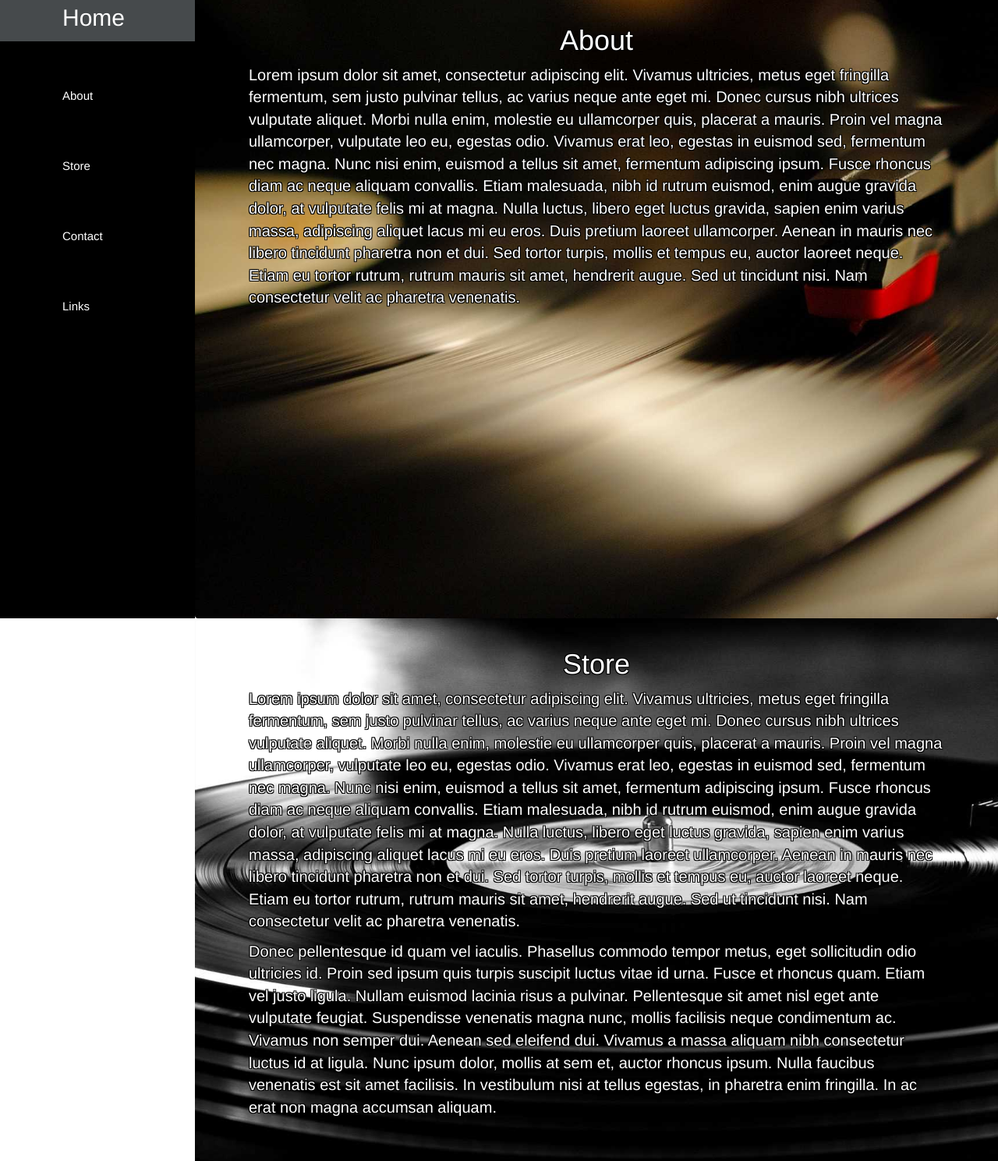
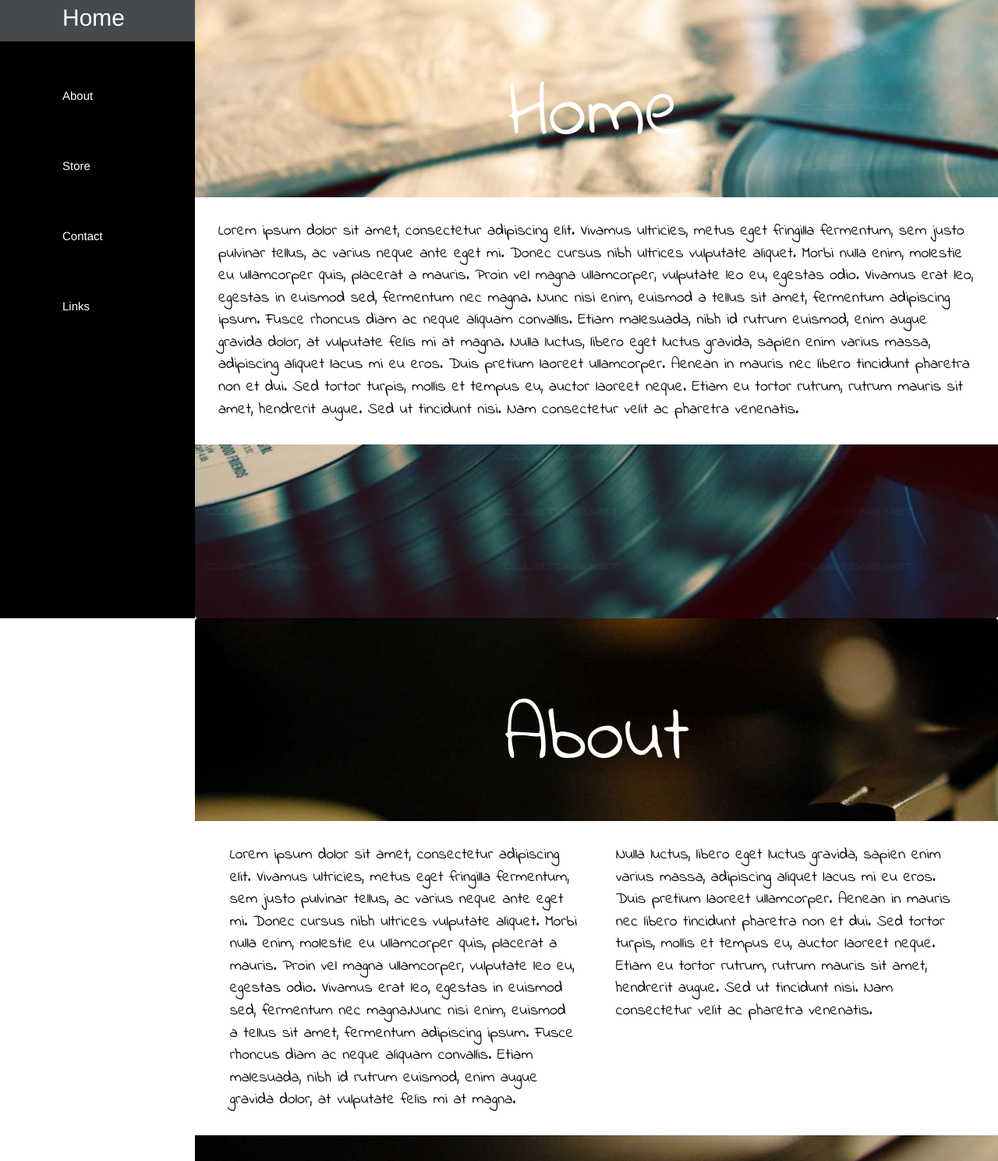
Before and after one commit to IAmLeEpic/Flipp-inspirerad-sida, a plain HTML site: page index.html in a window 1280 px wide. Shown: the part 7-1496 px from the top of the page at 78% size. Drawn offline with nearby package versions, Linux system fonts and the light colour scheme.

Commit message:
Smooth scrolling, Page redesign
Smooth scrolling when buttons are clicked in navbar, textbackground
added for more clarity, added new fonts to fit the site more, added
colums in the text content

```diff
--- a/index.html
+++ b/index.html
@@ -2,6 +2,8 @@
 <html>
 
 <head>
+
+	<script type="text/javascript" src="https://ajax.googleapis.com/ajax/libs/jquery/1.11.1/jquery.min.js"></script>
 
 	<!-- Latest compiled and minified CSS -->
 	<link rel="stylesheet" href="https://maxcdn.bootstrapcdn.com/bootstrap/3.3.7/css/bootstrap.min.css" integrity="sha384-BVYiiSIFeK1dGmJRAkycuHAHRg32OmUcww7on3RYdg4Va+PmSTsz/K68vbdEjh4u" crossorigin="anonymous">
@@ -15,7 +17,10 @@
 	<link rel="stylesheet" type="text/css" href="style.css">
 	<script type="text/javascript" src="script.js"></script>
 
-	<title></title>
+	<link href="https://fonts.googleapis.com/css?family=Gloria+Hallelujah|Indie+Flower|Shadows+Into+Light" rel="stylesheet">
+
+
+	<title>Flipp copycat</title>
 
 </head>
 
@@ -26,26 +31,26 @@
 		<div id="sidebar-wrapper" class="">
 			<nav id="spy">
 				<ul class="sidebar-nav ">
-					<li class="homeBtn"> <a href="#home" class="">
+					<li class="homeBtn"> <a href="#homePage" id="home-button" class="">
 						<span class="fa fa-anchor solo" id="sideBarTitle">Home</span></a>
 
 					</li>
-					<li class="sideBarContent"> <a href="#anch1" data-scroll="" class="">
+					<li class="sideBarContent"> <a href="#aboutPage" id="about-button" data-scroll="" class="">
 						<span class="fa fa-anchor solo" id="sideBarText">About</span>
 					</a>
 
 				</li>
-				<li class="sideBarContent"> <a href="#anch2" data-scroll="" class="">
+				<li class="sideBarContent"> <a href="#anch2" id="store-button" data-scroll="" class="">
 					<span class="fa fa-anchor solo" id="sideBarText">Store</span>
 				</a>
 
 			</li>
-			<li class="sideBarContent"> <a href="#anch3" data-scroll="" class="">
+			<li class="sideBarContent"> <a href="#anch3" id="contact-button" data-scroll="" class="">
 				<span class="fa fa-anchor solo" id="sideBarText">Contact</span>
 			</a>
 
 		</li>
-		<li class="sideBarContent"> <a href="#anch4" data-scroll="" class="">
+		<li class="sideBarContent"> <a href="#anch4" id="links-button" data-scroll="" class="">
 			<span class="fa fa-anchor solo" id="sideBarText">Links</span>
 		</a>
 
@@ -53,12 +58,14 @@
 </ul>
 </nav>
 </div>
+
 <!-- Page content -->
 <div id="page-content-wrapper" class="">
 	<div class="page-content">
-		<div class="col-md-12 well" id="text1">
-			<h1 id="anch1" class="">About</h1>
-			<p class="" id="textContent">Lorem ipsum dolor sit amet, consectetur adipiscing elit. Vivamus ultricies,
+	<!-- Home Page -->
+	<div class="col-md-12 well" id="homePage">
+			<h1 id="homePageTitle" class="">Home</h1>
+			<p class="" id="homePageContent">Lorem ipsum dolor sit amet, consectetur adipiscing elit. Vivamus ultricies,
 				metus eget fringilla fermentum, sem justo pulvinar tellus, ac varius neque
 				ante eget mi. Donec cursus nibh ultrices vulputate aliquet. Morbi nulla
 				enim, molestie eu ullamcorper quis, placerat a mauris. Proin vel magna
@@ -73,6 +80,28 @@
 				tortor rutrum, rutrum mauris sit amet, hendrerit augue. Sed ut tincidunt
 				nisi. Nam consectetur velit ac pharetra venenatis.</p>
 			</div>
+		<!-- About Page -->
+		<div class="col-md-12 well" id="aboutPage">
+			<h1 id="aboutTitle" class="">About</h1>
+			<div id="aboutColumns">
+				<p class="aboutContent">Lorem ipsum dolor sit amet, consectetur adipiscing elit. Vivamus ultricies,
+				metus eget fringilla fermentum, sem justo pulvinar tellus, ac varius neque
+				ante eget mi. Donec cursus nibh ultrices vulputate aliquet. Morbi nulla
+				enim, molestie eu ullamcorper quis, placerat a mauris. Proin vel magna
+				ullamcorper, vulputate leo eu, egestas odio. Vivamus erat leo, egestas
+				in euismod sed, fermentum nec magna.Nunc nisi enim, euismod a tellus sit
+				amet, fermentum adipiscing ipsum. Fusce rhoncus diam ac neque aliquam convallis.
+				Etiam malesuada, nibh id rutrum euismod, enim augue gravida dolor, at vulputate
+				felis mi at magna. </p>
+				<p class="aboutContent">Nulla luctus, libero eget luctus gravida, sapien enim
+				varius massa, adipiscing aliquet lacus mi eu eros. Duis pretium laoreet
+				ullamcorper. Aenean in mauris nec libero tincidunt pharetra non et dui.
+				Sed tortor turpis, mollis et tempus eu, auctor laoreet neque. Etiam eu
+				tortor rutrum, rutrum mauris sit amet, hendrerit augue. Sed ut tincidunt
+				nisi. Nam consectetur velit ac pharetra venenatis.</p>
+			</div>
+			</div>
+			<!-- Store Page -->
 			<div class="col-md-12 well" id="text2">
 				<h1 id="anch2" class="">Store</h1>
 				<p class="" id="textContent">Lorem ipsum dolor sit amet, consectetur adipiscing elit. Vivamus ultricies,
@@ -100,6 +129,7 @@
 						amet facilisis. In vestibulum nisi at tellus egestas, in pharetra enim
 						fringilla. In ac erat non magna accumsan aliquam.</p>
 					</div>
+					<!-- Contact Page -->
 					<div class="col-md-12 well" id="text3">
 						<h1 id="anch3" class="">Contact</h1>
 						<p class="" id="textContent">Lorem ipsum dolor sit amet, consectetur adipiscing elit. Vivamus ultricies,
@@ -127,6 +157,7 @@
 								amet facilisis. In vestibulum nisi at tellus egestas, in pharetra enim
 								fringilla. In ac erat non magna accumsan aliquam.</p>
 							</div>
+							<!-- Links Page -->
 							<div class="col-md-12 well" id="text4">
 								<h1 id="anch4" class="">Links</h1>
 								<p class="" id="textContent">Lorem ipsum dolor sit amet, consectetur adipiscing elit. Vivamus ultricies,
@@ -156,6 +187,7 @@
 									</div>
 								</div>
 							</div>
+						</div>
 
 						</body>
 
--- a/script.js
+++ b/script.js
@@ -1,10 +1,44 @@
-  $(document).ready(function() {
+$(document).ready(function(){
+  $("#home-button").click(function(e) {
+    e.preventDefault();
+    $('html, body').animate({
+      scrollTop: $($.attr(this, 'href')).offset().top
+    }, 1000);
+  });
+});
 
+$(document).ready(function(){
+  $("#about-button").click(function(e) {
+    e.preventDefault();
+    $('html, body').animate({
+      scrollTop: $($.attr(this, 'href')).offset().top
+    }, 1000);
+  });
+});
 
-	/*Menu-toggle*/
-    $("#menu-toggle").click(function(e) {
-        e.preventDefault();
-        $("#wrapper").toggleClass("active");
-    });
+$(document).ready(function(){
+  $("#store-button").click(function(e) {
+    e.preventDefault();
+    $('html, body').animate({
+      scrollTop: $($.attr(this, 'href')).offset().top
+    }, 1000);
+  });
+});
 
-        });
+$(document).ready(function(){
+  $("#contact-button").click(function(e) {
+    e.preventDefault();
+    $('html, body').animate({
+      scrollTop: $($.attr(this, 'href')).offset().top
+    }, 1000);
+  });
+});
+
+$(document).ready(function(){
+  $("#links-button").click(function(e) {
+    e.preventDefault();
+    $('html, body').animate({
+      scrollTop: $($.attr(this, 'href')).offset().top
+    }, 1000);
+  });
+});
--- a/style.css
+++ b/style.css
@@ -34,7 +34,7 @@
   top: 0;
   width: 250px;
   list-style: none;
-  margin: 0;
+  margin-right: 50px;
   padding: 0;
 }
 
@@ -113,8 +113,21 @@
 
 }
 
-#text1 {
+/* Homepage Container */
+#homePage {
+  padding: 0;
+  margin: 0;
   height: 800px;
+  background-size: cover;
+  background-attachment: fixed;
+  background-image: url("bgHome.jpg");
+}
+
+/* Aboutpage Container */
+#aboutPage {
+  height: 800px;
+  padding: 0;
+  margin: 0;
   background-size: cover;
   background-attachment: fixed;
   background-image: url("bg1.jpg");
@@ -122,6 +135,8 @@
 
 #text2 {
   height: 800px;
+  padding: 0;
+  margin: 0;
   background-size: cover;
   background-attachment: fixed;
   background-image: url("bg2.jpg");
@@ -129,6 +144,8 @@
 
 #text3 {
   height: 800px;
+  padding: 0;
+  margin: 0;
   background-size: cover;
   background-attachment: fixed;
   background-image: url("bg3Alt.jpg");
@@ -136,6 +153,8 @@
 
 #text4 {
   height: 800px;
+  padding: 0;
+  margin: 0;
   background-size: cover;
   background-attachment: fixed;
   background-image: url("bg4Alt.jpg");
@@ -145,8 +164,8 @@
   margin-left: 50px;
   margin-right: 50px;
   font-size: 20px;
+  position: relative;
   color: white;
-  position: relative;
   z-index: 10;
 
   color: #fff;
@@ -157,16 +176,63 @@
     1px 1px 0 black;
 }
 
-#anch1 {
+/* Home Page */
+#homePageTitle {
+  margin-top: 100px;
   text-align: center;
   color: white;
+  font-size: 100px;
+  font-family: 'Indie Flower', cursive;
+}
 
-  color: #fff;
-    text-shadow:
-    -1px -1px 0 black,
-    1px -1px 0 black,
-    -1px 1px 0 black,
-    1px 1px 0 black;
+#homePageContent {
+  margin-top: 50px;
+  margin-left: 0;
+  margin-right: 0;
+  padding-top: 30px;
+  padding-bottom: 30px;
+  padding-left: 30px ;
+  padding-right: 30px ;
+  font-size: 20px;
+  font-family: 'Indie Flower', cursive;
+  position: relative;
+  background-color: white;
+  color: black;
+  z-index: 10;
+}
+
+/* About Page */
+#aboutTitle {
+  margin-top: 100px;
+  text-align: center;
+  color: white;
+  font-size: 100px;
+  font-family: 'Indie Flower', cursive;
+}
+
+.aboutContent {
+  width: 45%;
+  color: black;
+  font-family: 'Indie Flower', cursive;
+  margin: auto;
+  margin-top: 0;
+}
+
+#aboutColumns {
+  display: flex;
+  flex-direction: row;
+  justify-content: space-around;
+  margin-top: 50px;
+  margin-left: 0;
+  margin-right: 0;
+  padding-top: 30px;
+  padding-bottom: 30px;
+  padding-left: 20px;
+  padding-right: 20px;
+  font-size: 20px;
+  background-color: white;
+  z-index: 10;
+  position: relative;
 }
 
 #anch2 {
```
Also changed, not shown: bgHome.jpg (added). Lines whose indentation alone changed are shown as unchanged.
